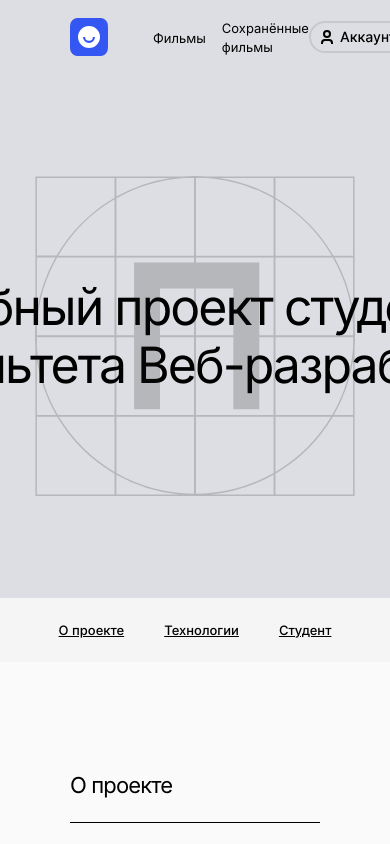
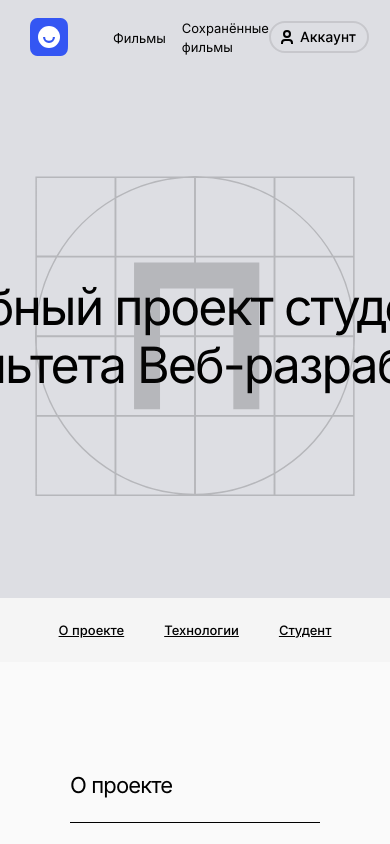
Before and after one commit to ShnaiderDanila/movies-explorer-frontend, a React (Create React App) app: page / in a window 390 px wide. Shown: the top 844 px of the page. Built offline with nearby package versions, Linux system fonts and the light colour scheme.

Commit message:
feat: Add responsive css styles to ./src/components/Header/Header.css

```diff
--- a/src/components/Header/Header.css
+++ b/src/components/Header/Header.css
@@ -8,3 +8,9 @@
 .header_white {
   background-color: transparent;
 }
+
+@media screen and (max-width: 768px) {
+  .header {
+    padding: 18px 30px;
+  }
+}
```
